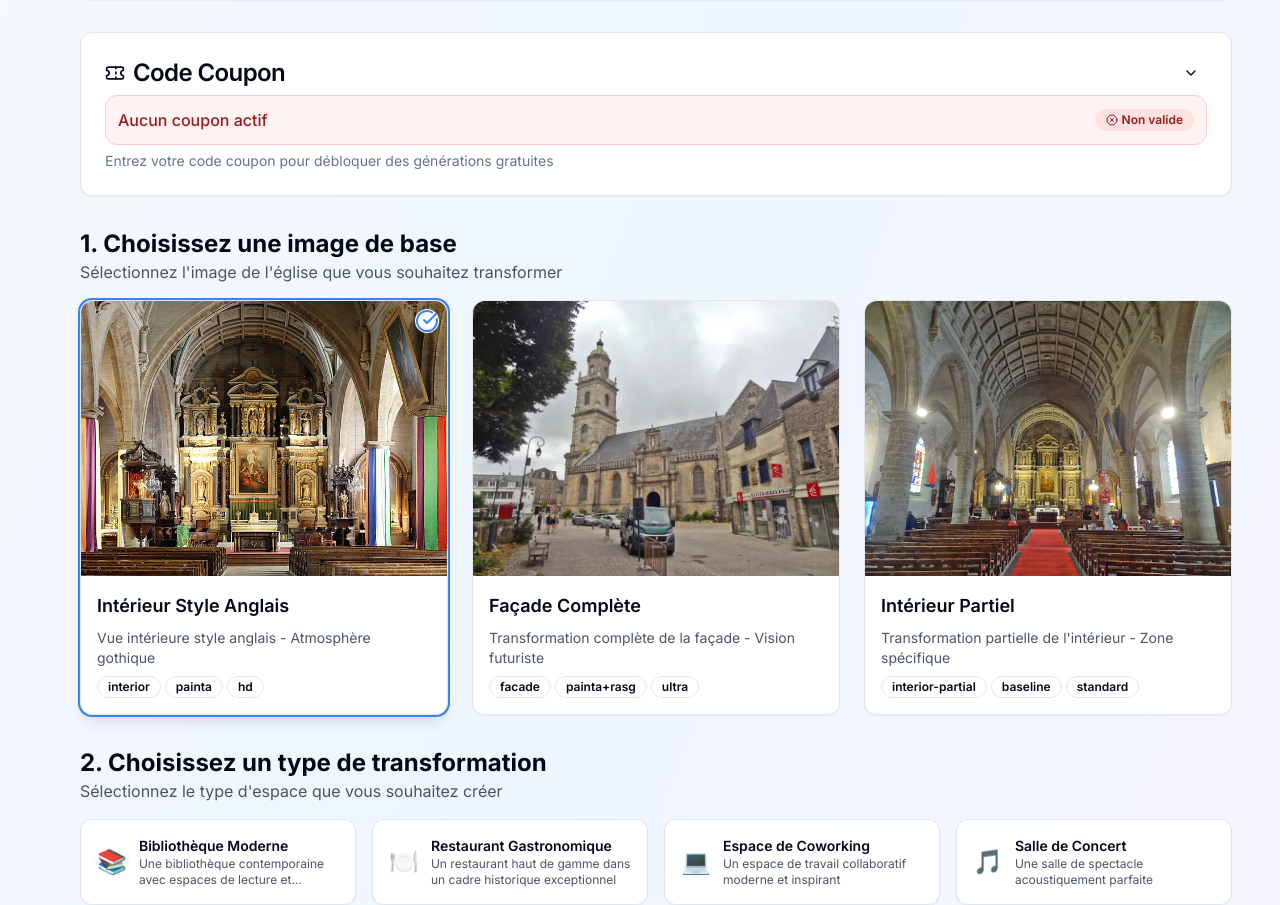
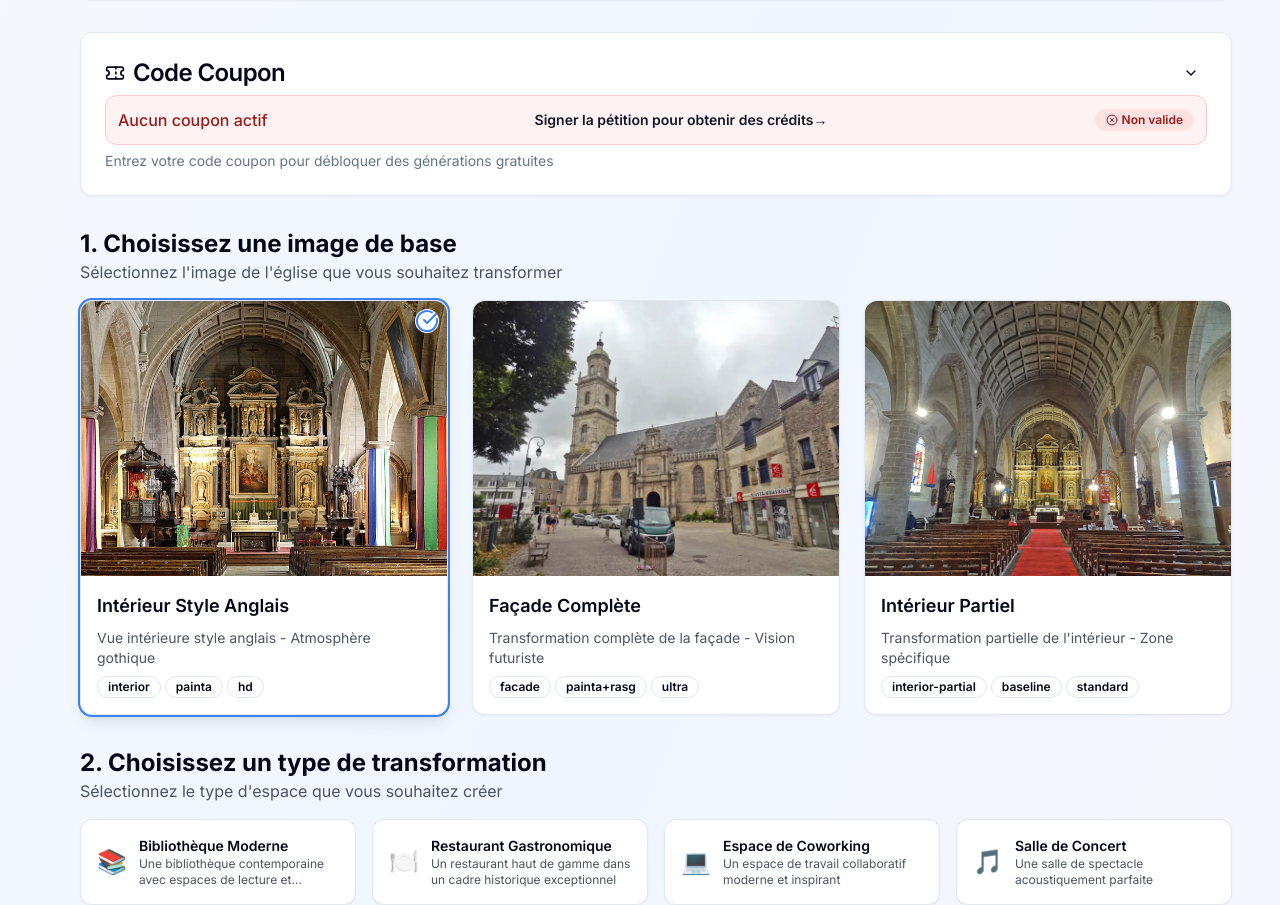
Before and after one commit to Huaoe/auray-petition, a Next.js app: page /transformations in a window 1280 px wide. Shown: the part 1176-2081 px from the top of the page. Built offline with nearby package versions, Linux system fonts and the light colour scheme; no server answers; a web font is replaced by a local one.

Commit message:
refactor: Clean up imports and improve layout in CouponSection and PromptEditor components; adjust rate limiting handling in UnsplashPhotoService

```diff
--- a/src/components/transformation/CouponSection.tsx
+++ b/src/components/transformation/CouponSection.tsx
@@ -12,9 +12,17 @@ import {
 } from "@/components/ui/card";
 import { Badge } from "@/components/ui/badge";
 import { Alert, AlertDescription } from "@/components/ui/alert";
-import { Ticket, CheckCircle, AlertCircle, ChevronDown, ChevronUp, XCircle } from "lucide-react";
+import {
+  Ticket,
+  CheckCircle,
+  AlertCircle,
+  ChevronDown,
+  ChevronUp,
+  XCircle,
+} from "lucide-react";
 import { validateCoupon } from "@/lib/coupon-system";
 import { GenerationState } from "@/lib/church-transformation-types";
+import Link from "next/link";
 
 interface CouponSectionProps {
   state: GenerationState;
@@ -90,7 +98,11 @@ export const CouponSection: React.FC<CouponSectionProps> = ({
             className="h-8 w-8 p-0"
             aria-label={isExpanded ? "Réduire" : "Développer"}
           >
-            {isExpanded ? <ChevronUp className="h-4 w-4" /> : <ChevronDown className="h-4 w-4" />}
+            {isExpanded ? (
+              <ChevronUp className="h-4 w-4" />
+            ) : (
+              <ChevronDown className="h-4 w-4" />
+            )}
           </Button>
         </div>
 
@@ -111,9 +123,15 @@ export const CouponSection: React.FC<CouponSectionProps> = ({
           </div>
         ) : (
           <div className="flex items-center justify-between p-3 bg-red-50 rounded-lg border border-red-200">
-            <div className="font-medium text-red-800">
-              Aucun coupon actif
-            </div>
+            <div className="font-medium text-red-800">Aucun coupon actif</div>
+
+            <Link
+              href="/#petition-form"
+              className="text-sm font-semibold leading-6 text-gray-900 dark:text-gray-100"
+            >
+              Signer la pétition pour obtenir des crédits
+              <span aria-hidden="true">→</span>
+            </Link>
             <Badge variant="secondary" className="bg-red-100 text-red-800">
               <XCircle className="h-3 w-3 mr-1" />
               Non valide
--- a/src/components/transformation/PromptEditor.tsx
+++ b/src/components/transformation/PromptEditor.tsx
@@ -208,7 +208,7 @@ export const PromptEditor: React.FC<PromptEditorProps> = ({
                 : "Collapse prompt editor"
             }
           >
-            {!state.isPromptEditorCollapsed ? (
+            {state.isPromptEditorCollapsed ? (
               <ChevronDown className="h-4 w-4" />
             ) : (
               <ChevronUp className="h-4 w-4" />
@@ -217,13 +217,13 @@ export const PromptEditor: React.FC<PromptEditorProps> = ({
         </CardHeader>
         <CardContent
           className={`overflow-hidden transition-all duration-300 ease-in-out ${
-            !state.isPromptEditorCollapsed
+            state.isPromptEditorCollapsed
               ? "max-h-0 opacity-0 p-0"
               : "max-h-[2000px] opacity-100"
           }`}
         >
           <div
-            className={`p-6 ${!state.isPromptEditorCollapsed ? "hidden" : "block"}`}
+            className={`p-6 ${state.isPromptEditorCollapsed ? "hidden" : "block"}`}
           >
             <Textarea
               value={state.customPrompt}
--- a/src/lib/unsplash-service.ts
+++ b/src/lib/unsplash-service.ts
@@ -68,16 +68,16 @@ export class UnsplashPhotoService {
 
       // Handle rate limiting specifically
       if (response.status === 403 || response.status === 429) {
-        if (retryCount < 3) {
-          console.log(`Rate limited (${response.status}). Retrying in ${(retryCount + 1) * 2} seconds...`);
-          // Exponential backoff: wait longer with each retry
-          await new Promise(resolve => setTimeout(resolve, (retryCount + 1) * 2000));
-          return this.searchImages(query, limit, retryCount + 1);
-        } else {
+        // if (retryCount < 3) {
+        //   console.log(`Rate limited (${response.status}). Retrying in ${(retryCount + 1) * 2} seconds...`);
+        //   // Exponential backoff: wait longer with each retry
+        //   await new Promise(resolve => setTimeout(resolve, (retryCount + 1) * 2000));
+        //   return this.searchImages(query, limit, retryCount + 1);
+        // } else {
           console.error(`Rate limiting persists after ${retryCount} retries. Aborting.`);
           // Return empty array instead of throwing to allow processing to continue
           return [];
-        }
+        //}
       }
 
       if (!response.ok) {
```
